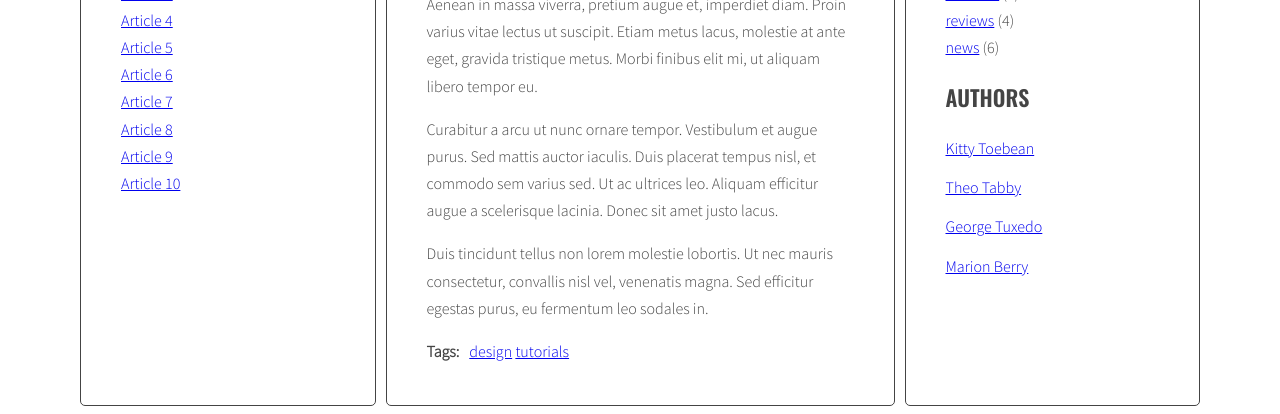
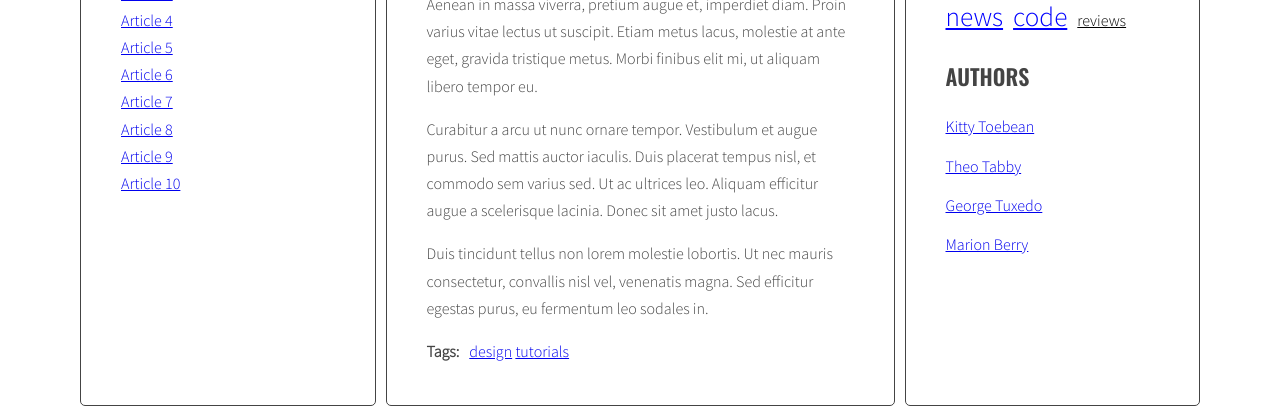
Before and after one commit to szczepaniktom/javascript-blog, a website: page index.html in a window 1280 px wide. Shown: the part 433-847 px from the top of the page. Drawn offline with nearby package versions, Linux system fonts and the light colour scheme.

Commit message:
Add calculateParams, calculateTagClass and change generateTags

```diff
--- a/index.html
+++ b/index.html
@@ -180,11 +180,6 @@
                 <aside class="sidebar">
                   <h2 class="section-title">Tags</h2>
                   <ul class="list tags">
-                    <li><a href="#" data-tags="design">design</a> <span>(6)</span></li>
-                    <li><a href="#">code</a> <span>(5)</span></li>
-                    <li><a href="#">tutorials</a> <span>(4)</span></li>
-                    <li><a href="#">reviews</a> <span>(4)</span></li>
-                    <li><a href="#">news</a> <span>(6)</span></li>
                   </ul>
                   <h2 class="section-title">Authors</h2>
                   <ul class="list authors">
--- a/js/script.js
+++ b/js/script.js
@@ -2,7 +2,11 @@ const optArticleSelector = '.post',
   optTitleSelector = '.post-title',
   optTitleListSelector = '.titles',
   optArticleTagsSelector = '.post-tags .list';
-  optArticleAuthorsSelector= '.post-author'
+  optArticleAuthorsSelector = '.post-author';
+  optTagsListSelector = '.tags.list';
+  optCloudClassCount = '5';
+  optCloudClassPrefix = 'tag-size-';
+  optAuthorsListSelector = '.authors.list'
 
 function generateTitleLinks(customSelector = ''){
   const titleList = document.querySelector(optTitleListSelector);
@@ -44,8 +48,34 @@ const titleClickHandler = function(event) {
   targetArticle.classList.add('active');
 };
 
+function calculateTagsParams(tags){
+  const params = {
+    max: 0,
+    min: 999999,
+  };
+  for (let tag in tags) {
+    if (tags[tag] > params.max) {
+      params.max = tags[tag];
+    }
+    if (tags[tag] < params.min) {
+      params.min = tags[tag];
+    }
+  }
+  return params
+}
+
+function calculateTagClass(count, params){
+  const optCloudClassCount = 5;
+  const optCloudClassPrefix = 'tag-size-';
+  const normalizedCount = count - params.min;
+  const normalizedMax = params.max - params.min;
+  const percentage = normalizedCount / normalizedMax;
+  const classNumber = Math.floor( percentage * (optCloudClassCount - 1) + 1 );
+  return optCloudClassPrefix + classNumber;
+}
 
 function generateTags(){
+  let allTags = {};
   const articles = document.querySelectorAll(optArticleSelector);
   for(let article of articles){
     const titleList = article.querySelector(optArticleTagsSelector);
@@ -54,16 +84,32 @@ function generateTags(){
     const articleTagsArray = articleTags.split(' ');
   for(let tag of articleTagsArray){
     const linkHTML = '<li><a href="#tag-' + tag + '"><span>' + tag + '</span></a></li> ';
-      html += linkHTML;
-    }
+    html += linkHTML;
+    if(!allTags[tag]) {
+    allTags[tag] = 1;
+  } else {
+    allTags[tag]++;
+  }
+  }
+
   titleList.innerHTML = html;
   }
+  const tagsParams = calculateTagsParams(allTags);
+  let allTagsHTML = '';
+  for(let tag in allTags){
+    const tagClass = calculateTagClass(allTags[tag], tagsParams);
+    const tagLinkHTML = '<li><a href="#tag-' + tag + '" class="' + tagClass + '">' + tag + '</a></li>';
+    allTagsHTML += tagLinkHTML;
+  }
+    const tagList = document.querySelector(optTagsListSelector);
+    tagList.innerHTML = allTagsHTML;
 }
 
 
 
+
 function addClickListenersToTags() {
-  const tagLinks = document.querySelectorAll('.post-tags .list a');
+  const tagLinks = document.querySelectorAll('.post-tags .list a, .tags.list a');
   for (let tagLink of tagLinks) {
     tagLink.addEventListener('click', tagClickHandler);
   }
@@ -77,7 +123,6 @@ function tagClickHandler (event){
   const href = clickedElement.getAttribute("href");
   const tag = href.replace('#tag-', '');
   const activeTagLinks = document.querySelectorAll('a.active[href^="#tag-"]');
-  console.log(activeTagLinks)
   for (let activeTagLink of activeTagLinks) {
     activeTagLink.classList.remove('active')
   }
@@ -103,7 +148,6 @@ function generateAuthors (){
 }
 
 function addClickListenersToAuthors() {
-  console.log("Adding click listeners to authors");
   const authorLinks = document.querySelectorAll('.post-author a');
   for (let authorLink of authorLinks) {
     authorLink.addEventListener('click', authorClickHandler);
--- a/sass/style.scss
+++ b/sass/style.scss
@@ -118,3 +118,27 @@ body {
     margin: 0 10px 0 0;
   }
 }
+.tags.list li {
+  display: inline-block;
+  margin-right: 10px;
+}
+.tag-size-1 {
+  font-size: 100%;
+  color: black;
+}
+.tag-size-2 {
+  font-size: 130%;
+  color: orange;
+}
+.tag-size-3 {
+  font-size: 170%;
+  color: blue;
+}
+.tag-size-4 {
+  font-size: 210%;
+  color: green;
+}
+.tag-size-5 {
+  font-size: 250%;
+  color: red;
+}
```
Also changed, not shown: css/style.css, 1 other file.
